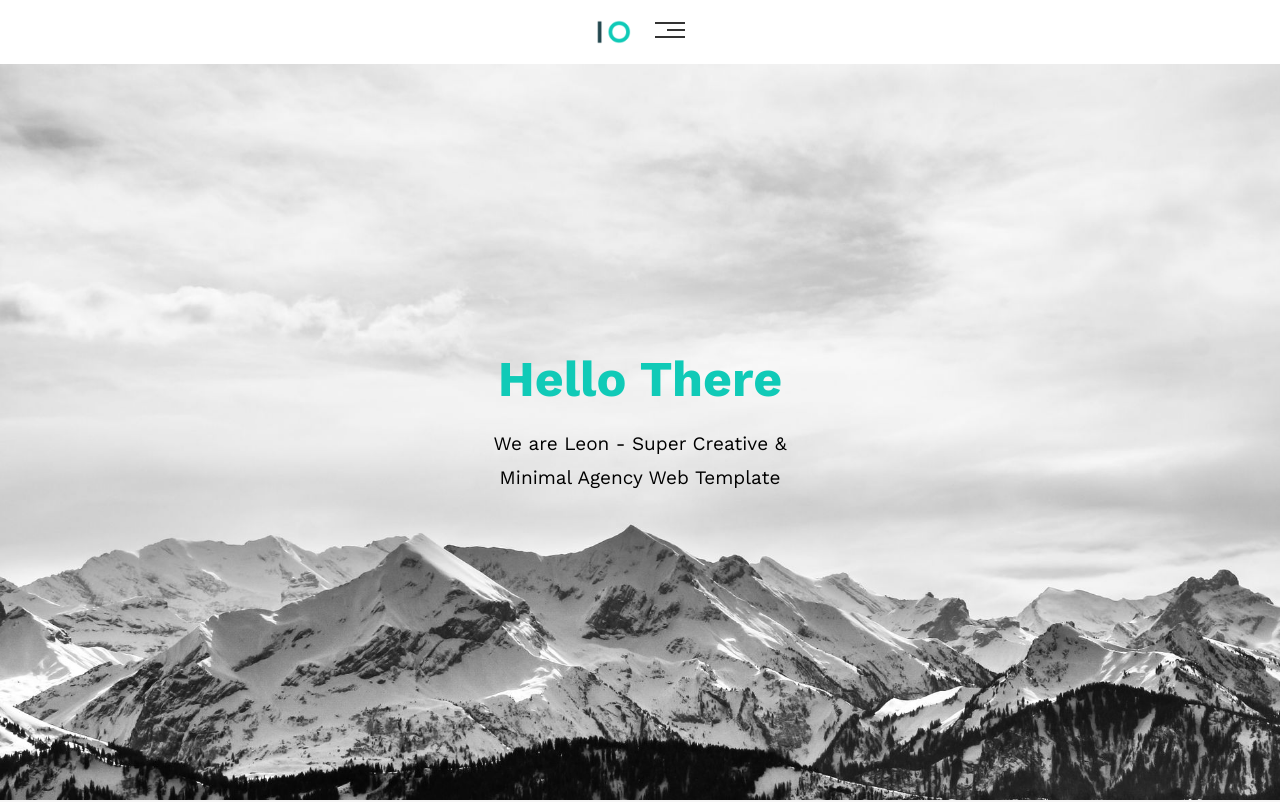
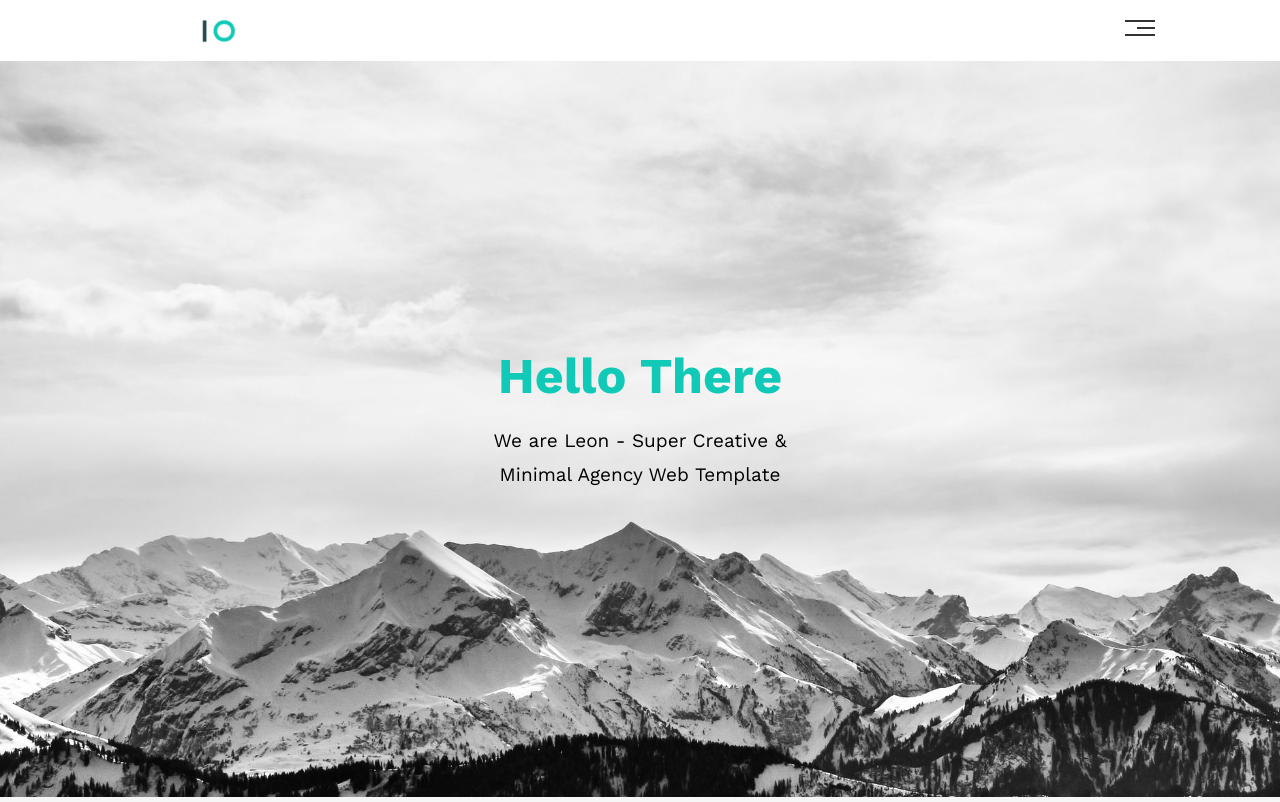
Before and after one commit to Mostafa1630/Html-And-Css-Template-One, a plain HTML site: page index.html in a window 1280 px wide. Shown: the top 802 px of the page. Drawn offline with nearby package versions, Linux system fonts and the light colour scheme.

Commit message:
Update leon.css

```diff
--- a/css/leon.css
+++ b/css/leon.css
@@ -86,6 +86,33 @@ body{
 .header .links{
     position: relative;
     /* right: -500px; */
+}
+@media(min-width: 568px){
+    .header .logo{
+        position: absolute;
+        left: 65px;
+    }
+    .header .links{
+        right: -250px;
+    }
+}
+@media(min-width: 992px){
+    .header .logo{
+        position: absolute;
+        left: 100px;
+    }
+    .header .links{
+        right: -350px;
+    }
+}
+@media(min-width: 1200px){
+    .header .logo{
+        position: absolute;
+        left: 200px;
+    }
+    .header .links{
+        right: -500px;
+    }
 }
 .header .links:hover .icon span:nth-child(2){
     width: 100%;
```
